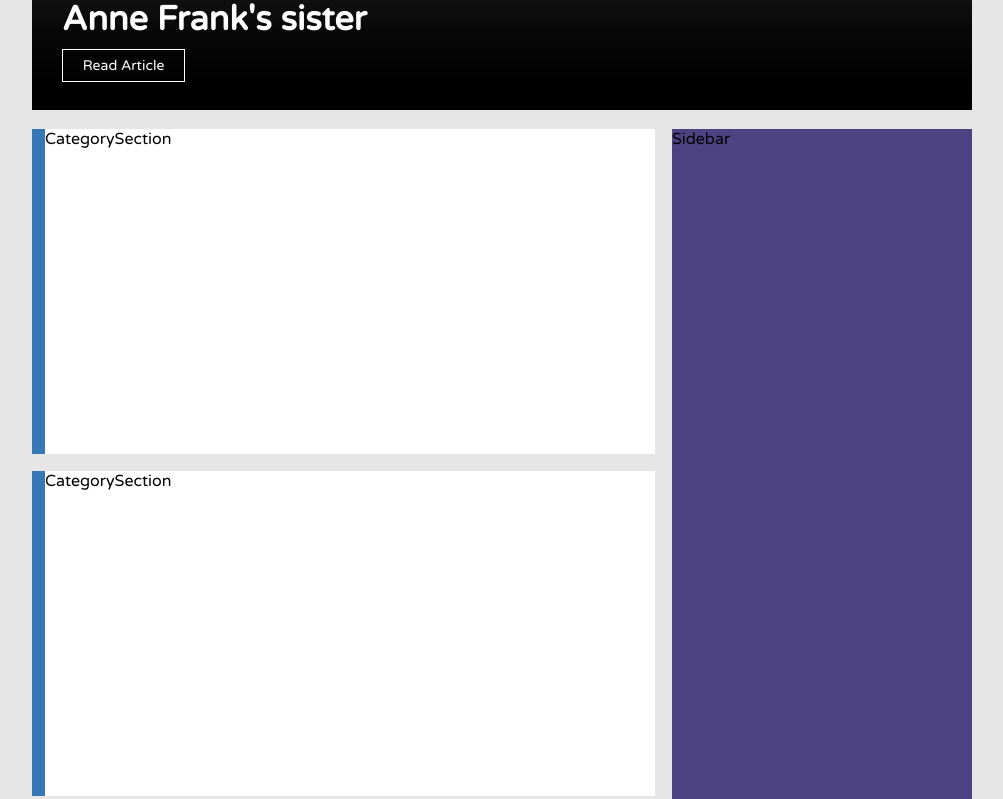
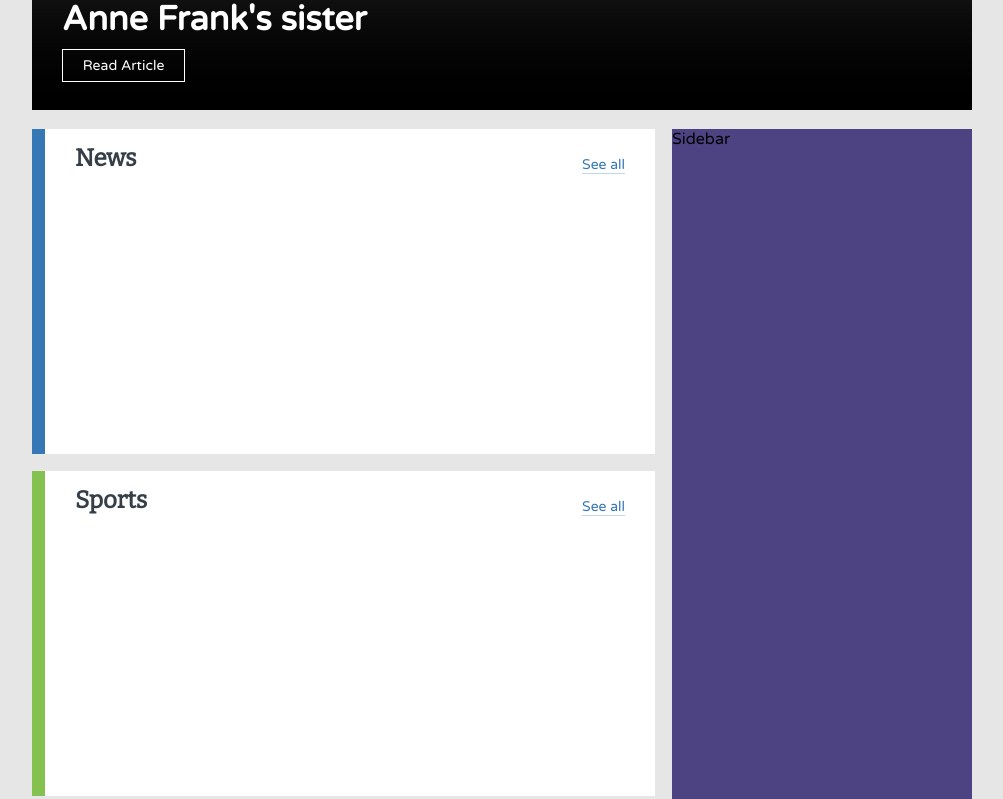
Before and after one commit to Petrina99/kenaz-web-page, a React (Vite) app: page / in a window 1280 px wide. Shown: the part 577-1376 px from the top of the page, without its empty margins (138-1141 px from the left). Built offline with nearby package versions, Linux system fonts and the light colour scheme.

Commit message:
tweaks to css of categories section

```diff
--- a/src/components/IndividualCategory.jsx
+++ b/src/components/IndividualCategory.jsx
@@ -1,9 +1,13 @@
 import './styles/categoriesSection.scss';
 
-export const IndividualCategory = ({ category }) => {
-  return (
-    <section className="individual-category">
-        CategorySection
-    </section>
-  )
+export const IndividualCategory = ({ title }) => {
+
+    return (
+        <section className={`category-${title} category`}>
+            <div className='title-link'>
+                <h3>{title}</h3>
+                <a>See all</a>
+            </div>
+        </section>
+    )
 }
--- a/src/components/styles/categoriesSection.scss
+++ b/src/components/styles/categoriesSection.scss
@@ -2,14 +2,40 @@
 @import '../../scss/base/typography';
 @import '../../scss/util/mixins';
 
-.individual-category {
+.category {
     background-color: $color-bg-article;
     width: 610px;
     height: 325px;
     border-left: 13px solid $color-news;
+    position: relative;
 
-    &:last-child {
+    .title-link {
         position: absolute;
-        top: 342px;
+        width: 550px;
+        display: flex;
+        justify-content: space-between;
+        margin: 15px 30px;
+
+        h3 {
+            @include set-font($font-secondary, normal, 24px, $font-color-secondary, 29px, 700);
+        }
+
+        a {
+            align-self: flex-end;
+            @include set-font($font-color-primary, normal, 14px, $color-news, 17px, 400);
+            text-decoration: underline;
+            text-decoration-color: rgba(54, 119, 181, 0.3);
+            text-underline-offset: 4px;
+        }
     }
 }
+
+.category-News {
+    border-left: 13px solid $color-news;
+}
+
+.category-Sports {
+    border-left: 13px solid $color-sport;
+    position: absolute;
+    top: 342px;
+}
--- a/src/pages/Home.jsx
+++ b/src/pages/Home.jsx
@@ -18,9 +18,9 @@
         <main>
         <ImageSlider />
             <div className="main-content">
-                <IndividualCategory />
+                <IndividualCategory title='News' />
                 <Sidebar />
-                <IndividualCategory />
+                <IndividualCategory title='Sports' />
             </div>
         </main>
         </>
--- a/src/scss/base/_colors.scss
+++ b/src/scss/base/_colors.scss
@@ -5,6 +5,7 @@
 
 // font colors
 $font-color-primary: #FFFFFF;
+$font-color-secondary: #363F48;
 
 // article colors
 $color-bg-article: #FFFFFF;
```
